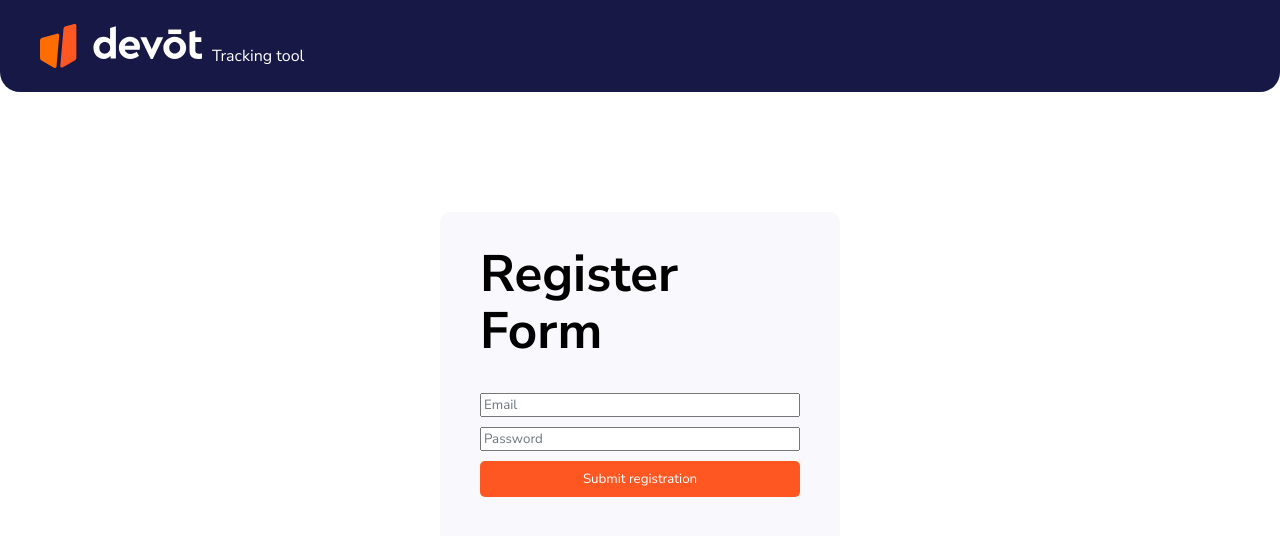
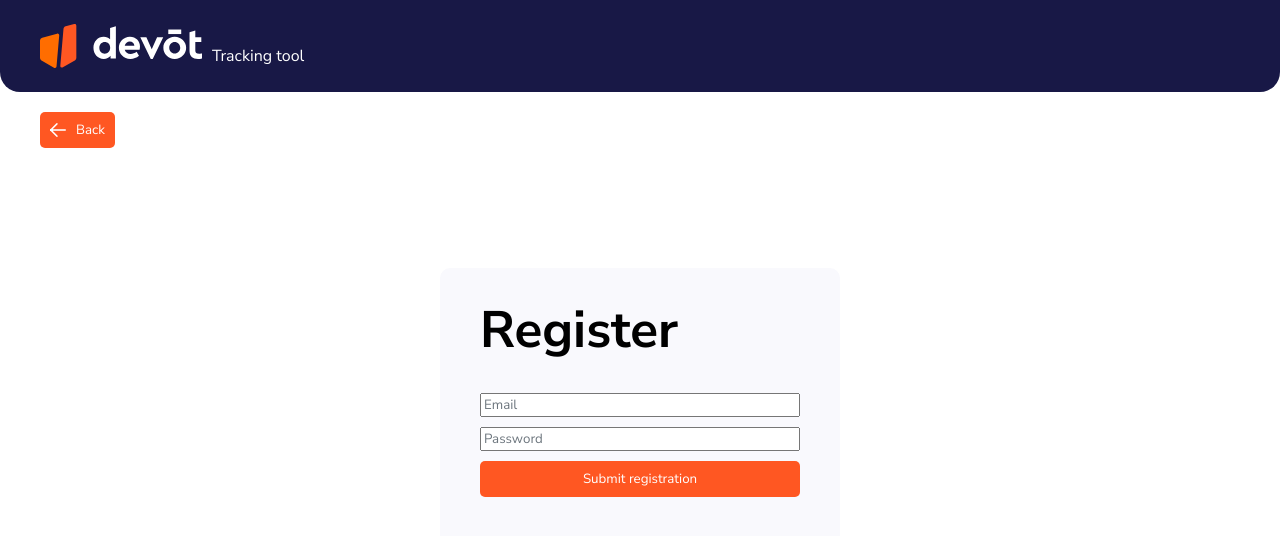
Before and after one commit to ivan-prtain/time-tracker, a React (Vite) app: page /register in a window 1280 px wide. Shown: the top 536 px of the page. Built offline with nearby package versions, Linux system fonts and the light colour scheme; no server answers.

Commit message:
Add back button on Register component

```diff
--- a/src/components/History/History.tsx
+++ b/src/components/History/History.tsx
@@ -1,4 +1,4 @@
-import React, { useCallback, useEffect } from 'react'
+import { useCallback, useEffect } from 'react'
 import { Calendar } from 'primereact/calendar';
 import { useState } from 'react';
 import { TrackerType, ModalOptions } from '../Homepage/Homepage';
--- a/src/components/Register/Register.css
+++ b/src/components/Register/Register.css
@@ -0,0 +1,5 @@
+.back-button {
+    margin-right: auto;
+    margin-left: 40px;
+    margin-top: 20px;
+}
--- a/src/components/Register/Register.tsx
+++ b/src/components/Register/Register.tsx
@@ -47,10 +47,15 @@ const RegisterForm = () => {
         }
     }
 
+    const goBack = () => {
+        navigate(-1)
+    }
+
     return (
         <div className="login">
+            <button onClick={goBack} className="back-button btn-icon"><i className="pi pi-arrow-left"></i><span>Back</span></button>
             <div className="login-form-container">
-                <h1>Register Form</h1>
+                <h1>Register</h1>
                 <form className="login-form" onSubmit={handleSubmit}>
                     <input placeholder="Email" type="email" name="email" required />
                     <input placeholder="Password" type="password" name="password" required />
```
